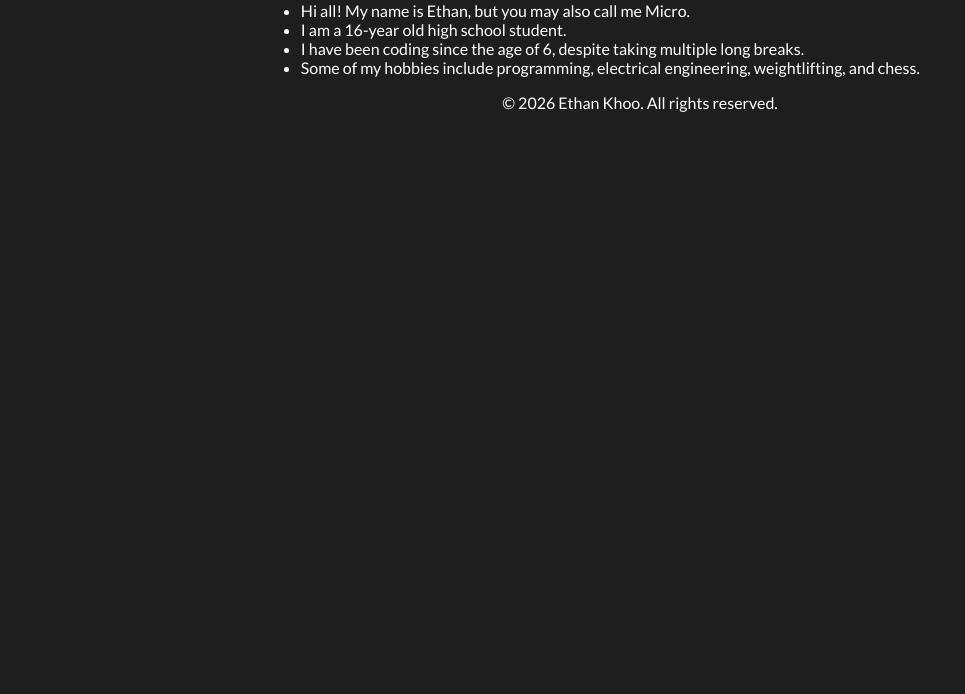
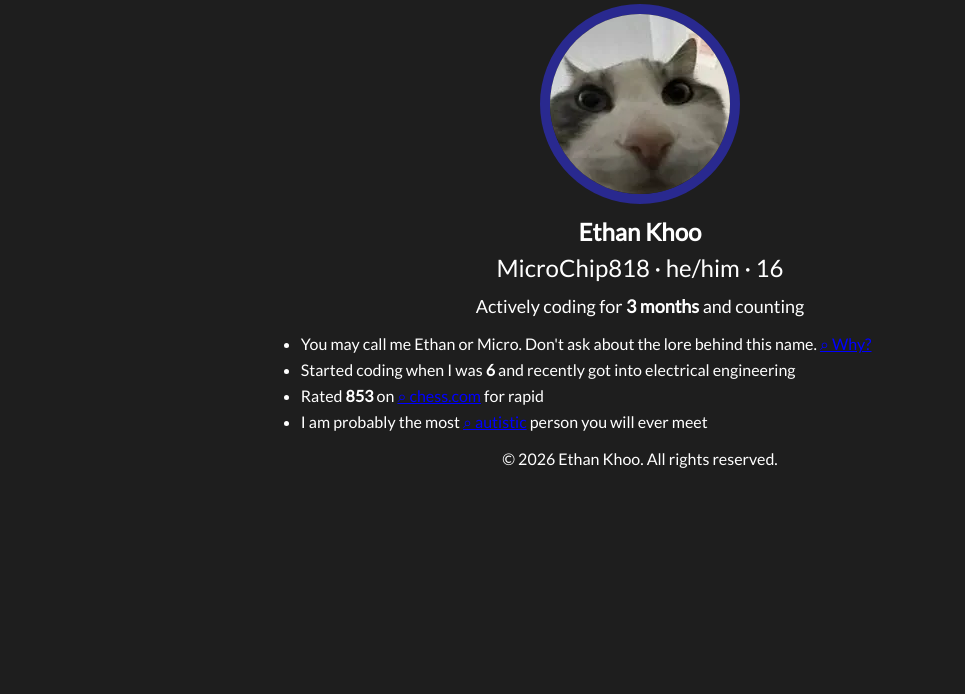
Before and after one commit to MicroChip818/Micro-Dev-Homepage, a plain HTML site: page about.html in a window 1280 px wide. Shown: the part 106-800 px from the top of the page, without its empty margins (0-965 px from the left). Drawn offline with Linux system fonts and the light colour scheme.

Commit message:
v0.1.2: Reworked About Me page

```diff
--- a/about.html
+++ b/about.html
@@ -15,9 +15,9 @@
     <body>
         <header>
             <nav>
-                <a href="/index.html" class="nav-links">Homepage</a>
-                <a href="/about.html" class="nav-links">About Me</a>
-                <a href="/projects.html" class="nav-links">Projects</a>
+                <a href="index.html" class="nav-links">Homepage</a>
+                <a href="about.html" class="nav-links">About Me</a>
+                <a href="projects.html" class="nav-links">Projects</a>
                 <a href="https://github.com/MicroChip818" target="blank" class="nav-links">GitHub</a>
             </nav>
         </header>
@@ -25,11 +25,19 @@
         <div class="main">
             <main>
                 <h1>About Me</h1>
+                <img class="profile" src="images/profile.png" alt="My profile picture on almost all socials.">
+                <div class="nickname">
+                    <p><b>Ethan Khoo</b></p>
+                    <p>MicroChip818 · he/him · 16</p>
+                </div>
+                <p class="coding-status">Actively coding for <b>3 months</b> and counting</p>
+
+
                 <ul>
-                    <li>Hi all! My name is Ethan, but you may also call me Micro.</li>
-                    <li>I am a 16-year old high school student.</li>
-                    <li>I have been coding since the age of 6, despite taking multiple long breaks.</li>
-                    <li>Some of my hobbies include programming, electrical engineering, weightlifting, and chess.</li>
+                    <li>You may call me Ethan or Micro. Don't ask about the lore behind this name. <a href="https://www.youtube.com/watch?v=dQw4w9WgXcQ" class="about-links">⌕ Why?</a></li>
+                    <li>Started coding when I was <b>6</b> and recently got into electrical engineering</li>
+                    <li>Rated <b>853</b> on <a href="https://chess.com" target="_blank" class="about-links">⌕ chess.com</a> for rapid</li>
+                    <li>I am probably the most <a href="https://en.wikipedia.org/wiki/Autism" target="_blank" class="about-links">⌕ autistic</a> person you will ever meet</li>
                 </ul>
             </main>
 
--- a/style.css
+++ b/style.css
@@ -2,6 +2,8 @@ body {
     background-color: rgb(30, 30, 30);
     color: rgb(255, 255, 255);
     font-family: 'Lato', sans-serif;
+        line-height: 1.3;
+
 }
 
 nav {
@@ -17,9 +19,9 @@ nav {
     margin-inline: 5px;
 }
 
-p {
-    margin-top: 8px;
-    margin-bottom: 8px;
+p, li {
+    margin-top: 5px;
+    margin-bottom: 5px;
 }
 
 h1 {
@@ -43,6 +45,10 @@ a {
     text-decoration: none;
 }
 
+a:hover {
+    color: rgb(0, 0, 255);
+}
+
 .projects {
     border-style: solid;
     border-color: rgb(41, 41, 143);
@@ -55,10 +61,36 @@ a {
     text-align: center;
 }
 
+img {
+    max-width: 95%;
+    display: block;
+    margin: auto;
+}
+
+.profile {
+    border: solid;
+    border-color: rgb(41, 41, 143);
+    border-radius: 100%;
+    border-width: 10px;
+}
+
+.nickname {
+    font-size: 24px;
+    margin-top: 12px;
+    text-align: center;
+}
+
+.coding-status {
+    font-size: 18px;
+    margin-top: 12px;
+    text-align: center;
+}
+
+.about-links {
+    text-decoration: underline;
+    color: rgb(0, 0, 255)
+}
+
 .page-intro, footer {
     text-align: center;
 }
-
-img {
-    max-width: 95%;
-}
```
Also changed, not shown: index.html (+3 -3 lines), projects.html (+3 -3 lines), images/profile.png (added).
